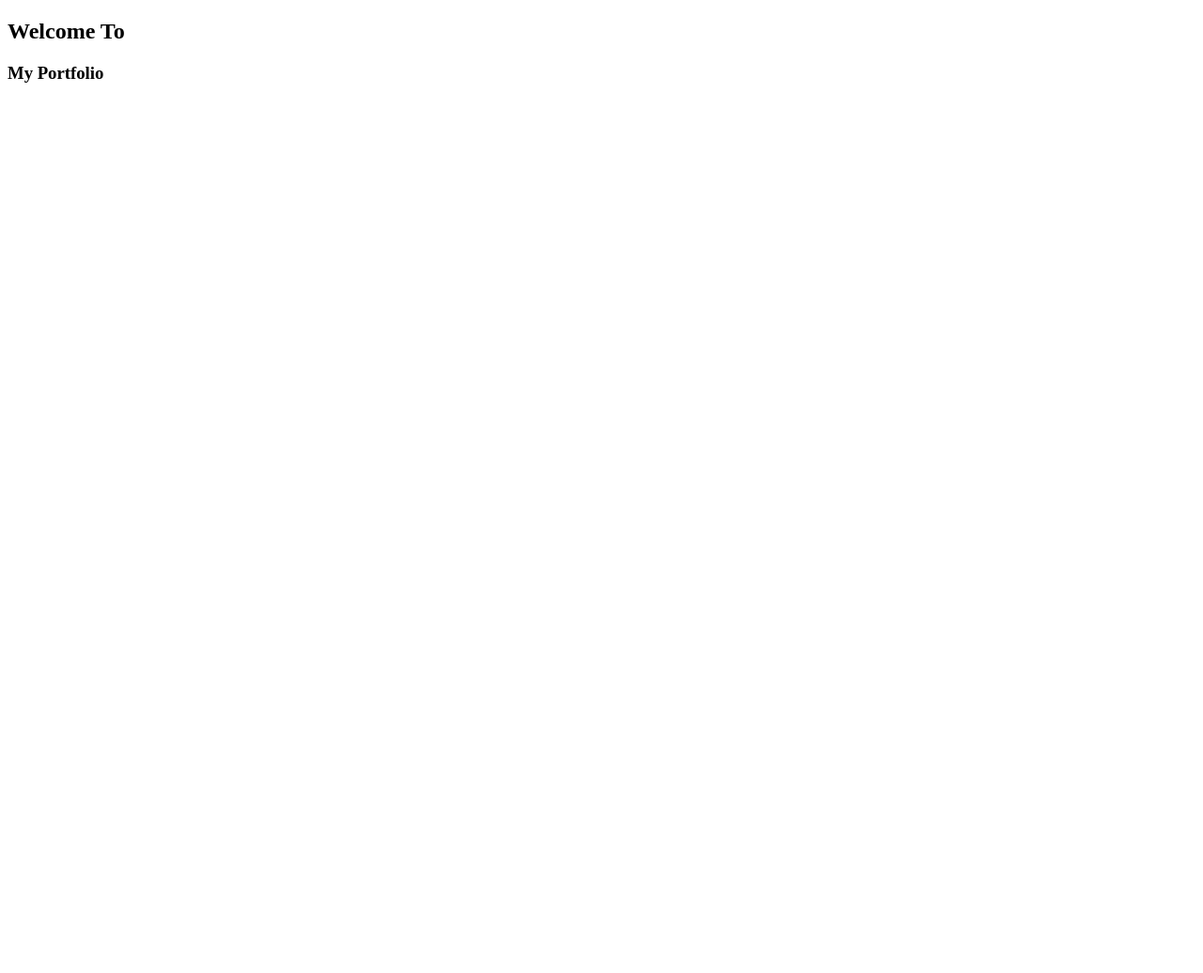
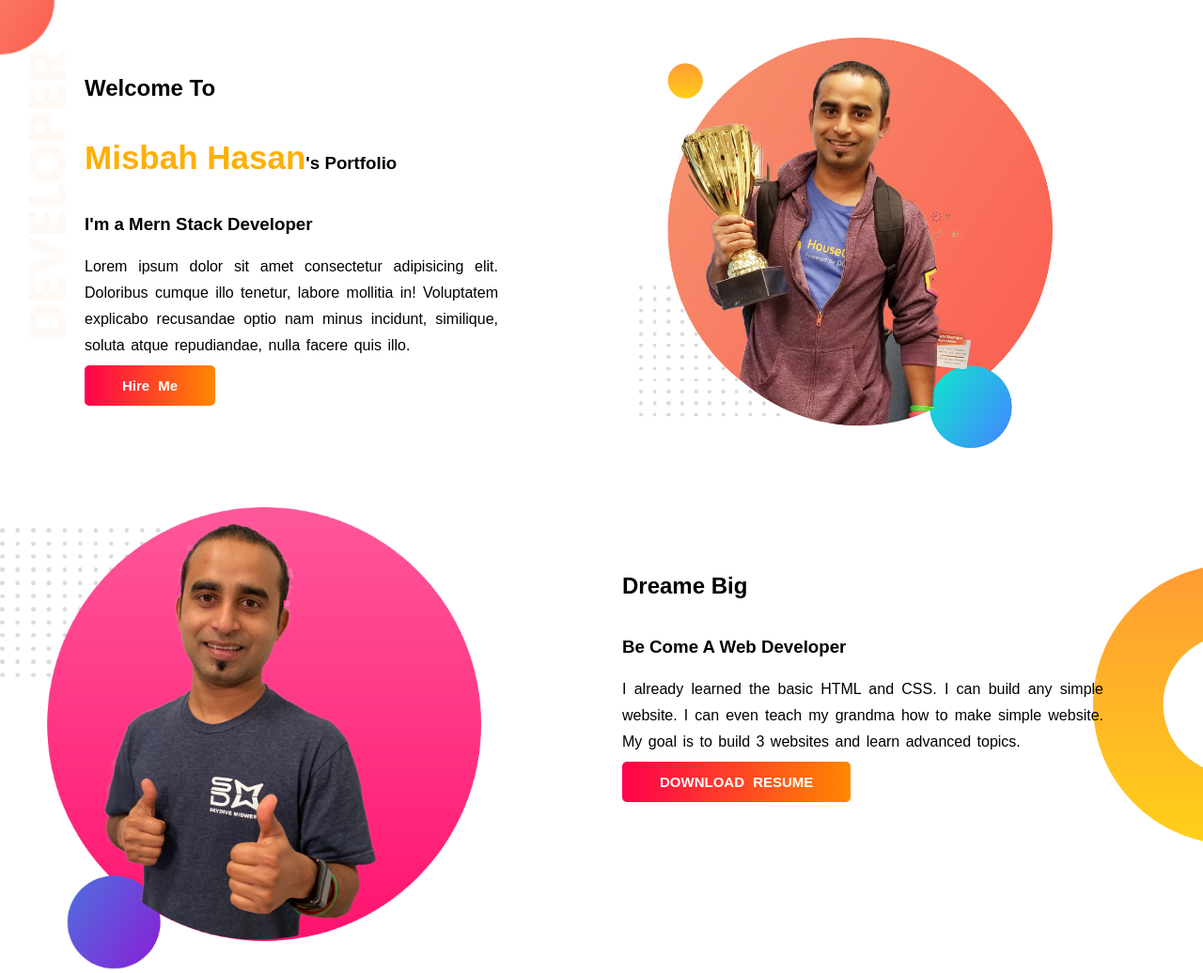
Before and after one commit to misbah41/Portfolio_App, a plain HTML site: page index.html in a window 1280 px wide. Shown: the whole page at 94% size. Before the commit the page ends 800 px from the top, so only its background shows below. Drawn offline with Linux system fonts and the light colour scheme.

Commit message:
just half end

```diff
--- a/index.html
+++ b/index.html
@@ -4,16 +4,46 @@
   <meta charset="UTF-8">
   <meta name="viewport" content="width=device-width, initial-scale=1.0">
   <title>Portfolio App</title>
+  <link rel="preconnect" href="https://fonts.gstatic.com">
+  <link href="https://fonts.googleapis.com/css2?family=PT+Sans:wght@700&display=swap" rel="stylesheet">
   <link rel="stylesheet" href="style.css">
 </head>
 <body>
 
+  <section class="header-box">
+    <div class="container-wrapper">
+      <div class="container padding-top">
+        <h2>Welcome To</h2>
+        <h3> <span class="name-highlight">Misbah Hasan</span>'s Portfolio</h3>
+        <h3>I'm a Mern Stack Developer</h3>
+        <p class="biodata">Lorem ipsum dolor sit amet consectetur adipisicing elit. Doloribus cumque illo tenetur, labore mollitia in! Voluptatem explicabo recusandae optio nam minus incidunt, similique, soluta atque repudiandae, nulla facere quis illo.</p>
+        <a href="#" class="button">Hire Me</a>
+      </div>
+      <div class="container mr-right">
+        <img src="images/jhankar.png"/>
+      </div>
+    </div>
+  </section>
 
-    <div>
-      <h2>Welcome To</h2>
-      <h3> My Portfolio</h3>
-    </div>
-
+    <section class="dream-area">
+        <div class="dreame-areawrapper">
+          <div class="container">
+            <div>
+              <img src="images/jhankar2.png" alt="">
+            </div>
+          </div>
+          <div class="container mr-right">
+            <div class="top-title">
+              <h2>Dreame Big</h2>
+              <h3>Be Come A Web Developer</h3>
+            </div>
+            <div class="dream-bio">
+              <p class="biodata">I already learned the basic HTML and CSS. I can build any simple website. I can even teach my grandma how to make simple website. My goal is to build 3 websites and learn advanced topics.</p>
+              <a href="#" class="button">DOWNLOAD RESUME</a>
+            </div>
+          </div>
+        </div>
+    </section>
 
 
 
--- a/style.css
+++ b/style.css
@@ -0,0 +1,76 @@
+*{
+  margin: 0;
+  padding: 0;
+}
+@import url('https://fonts.googleapis.com/css2?family=PT+Sans:wght@700&display=swap');
+
+body{
+  margin: 0;
+  padding:0;
+  font-family: 'Poppins', sans-serif;
+
+}
+
+.header-box{
+  background: url(images/top-banner.png);
+  background-repeat: no-repeat;
+  /* background-size: cover; */
+  height: 500px;
+}
+.name-highlight{
+  color:#FFAF00;
+  font-size: 35px;
+}
+.container h3{
+  padding-top: 40px;
+}
+.container-wrapper{
+  width: 1100px;
+  margin:0 auto;
+}
+.padding-top{
+  padding-top: 40px;
+}
+.container{
+  width: 40%;
+  float: left;
+  margin-top: 40px;
+}
+.container img{
+  width:100%;
+}
+.mr-right{
+  margin-left: 150px;
+}
+.biodata{
+  font-size: 16px;
+  word-spacing: 2px;
+  line-height: 28px;
+  font-family: 'Poppins', sans-serif;
+  margin-top: 20px;
+  margin-bottom: 20px;
+  text-align: justify;
+}
+.button{
+  padding:13px 40px;
+  background: linear-gradient(to right, rgb(255, 0, 76), rgb(255, 136, 0));
+  border: none;
+  outline: none;
+  font-size: 15px;
+  border-radius: 5px;
+  color:#ffffff;
+  text-decoration: none;
+  font-weight: 700;
+  word-spacing: 5px;
+}
+
+.dream-area{
+  background:url(images/dream-bg.png);
+  background-position: right;
+  background-repeat: no-repeat;
+  height: 500px;
+}
+
+.top-title{
+  margin-top: 70px;
+}
```
